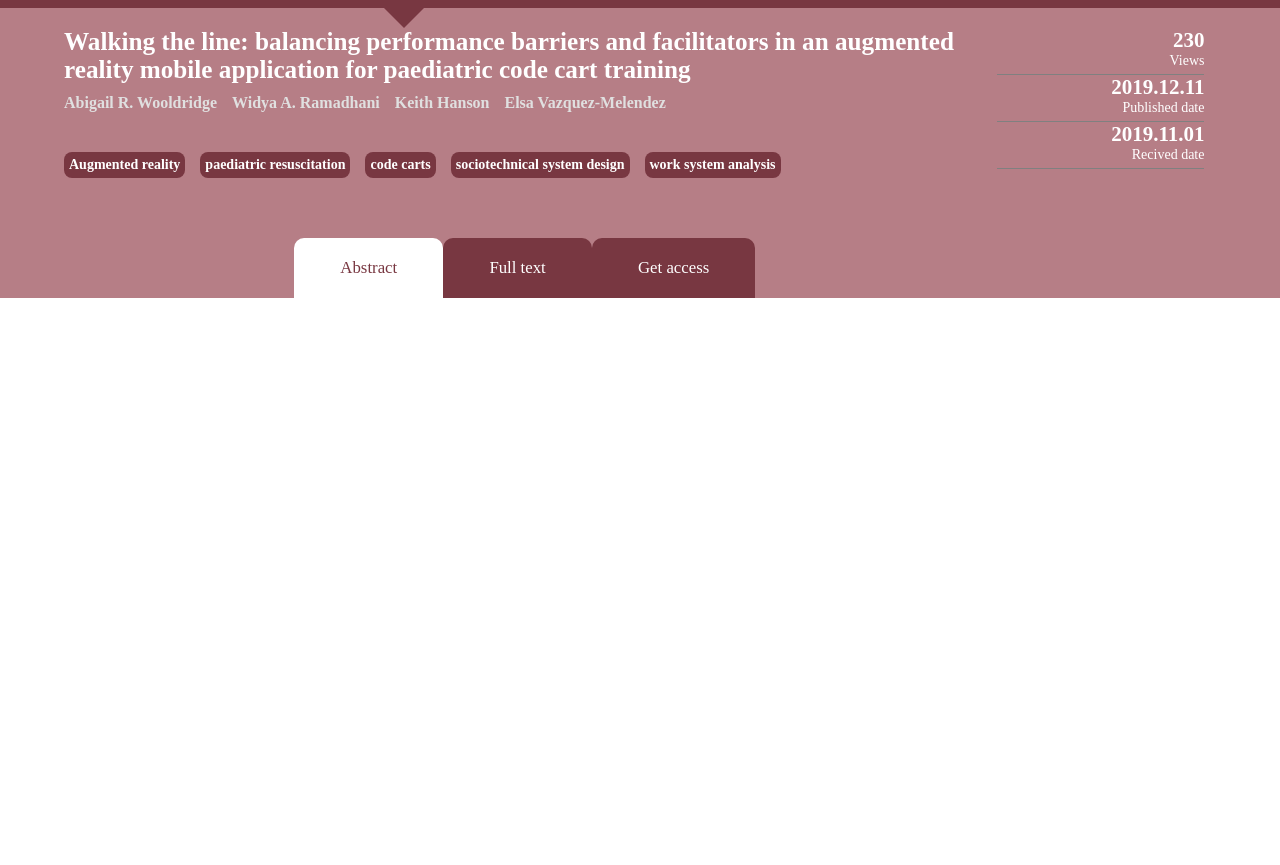
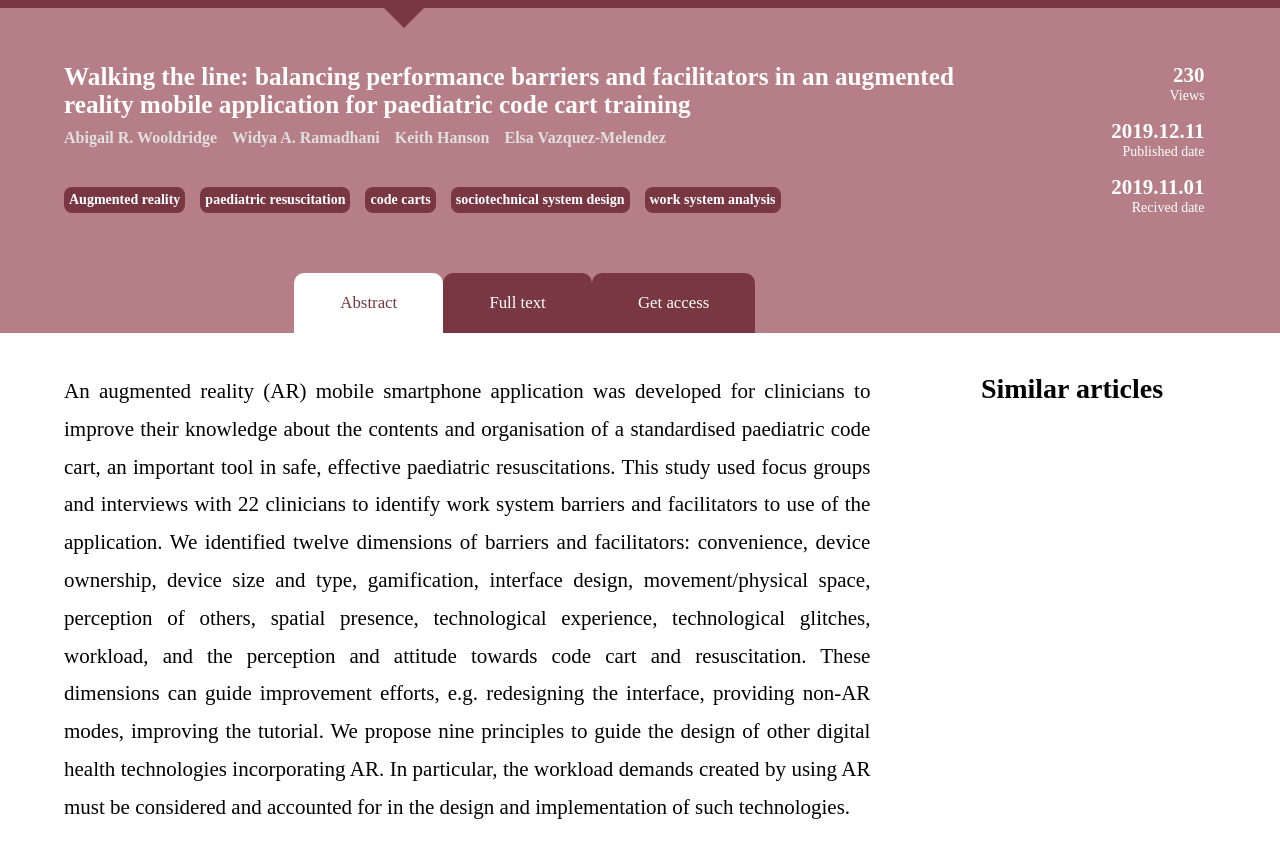
Before and after one commit to Radagea/journalist, a Vue app: page /article/1 in a window 1280 px wide. Shown: the part 212-1077 px from the top of the page. Built offline with nearby package versions, Linux system fonts and the light colour scheme; a web font is replaced by a local one.

Commit message:
MainArticlePage -> Abstract section created...almost finish

```diff
--- a/src/components/UI/cards/articles/ArticleTitle.vue
+++ b/src/components/UI/cards/articles/ArticleTitle.vue
@@ -59,7 +59,9 @@ export default {
         border-top: 20px solid #783741;
     }
     .wrapper {
-        margin: 0 auto;
+        margin-left: auto;
+        margin-right: auto;
+        margin-top: 35px;
         width: 90%;
         max-width: 1400px;
         color: white;
@@ -120,8 +122,7 @@ export default {
         width: 18%;
     }
     .articledatas p {
-        padding-bottom: 5px;
-        border-bottom: 1px solid grey;
+        padding-bottom: 15px;
     }
 
     @media(max-width: 500px) {
--- a/src/components/pages/MainArticlePage.vue
+++ b/src/components/pages/MainArticlePage.vue
@@ -1,7 +1,17 @@
 <template>
     <journal-in-article></journal-in-article>
     <article-title></article-title>
-    <main></main>
+    <main>
+        <div class="wrapper">
+            <div class="main">
+                <p>An augmented reality (AR) mobile smartphone application was developed for clinicians to improve their knowledge about the contents and organisation of a standardised paediatric code cart, an important tool in safe, effective paediatric resuscitations. This study used focus groups and interviews with 22 clinicians to identify work system barriers and facilitators to use of the application. We identified twelve dimensions of barriers and facilitators: convenience, device ownership, device size and type, gamification, interface design, movement/physical space, perception of others, spatial presence, technological experience, technological glitches, workload, and the perception and attitude towards code cart and resuscitation. These dimensions can guide improvement efforts, e.g. redesigning the interface, providing non-AR modes, improving the tutorial. We propose nine principles to guide the design of other digital health technologies incorporating AR. In particular, the workload demands created by using AR must be considered and accounted for in the design and implementation of such technologies.</p>
+                <p><span class="bold">Practitioner summary: </span>Augmented reality (AR) may prepare workers for situations that do not occur frequently. This study investigates barriers and facilitators to using an AR mobile smartphone application developed to improve clinician knowledge about code carts, leading to improvements to the application and principles to guide the design of other AR-based technologies.</p>
+            </div>
+            <div class="right">
+                <h1>Similar articles</h1>
+            </div>
+        </div>
+    </main>
 </template>
 
 <script>
@@ -21,4 +31,32 @@ export default {
         height: 50rem;
         background-color: white;
     }
+    .wrapper {
+        width: 90%;
+        max-width: 1400px;
+        margin-top: 2.5rem;
+        margin-right: auto;
+        margin-left: auto;
+    }
+    .main {
+        width: 70%;
+        float: left;
+        font-size: 1.5em;
+        font-family: "Open Sans",Sans-Serif;
+        line-height: 1.8em;
+        text-align: justify;
+    }
+    .bold {
+        font-weight: 800;
+    }
+    .main p {
+        margin-bottom: 30px;
+    }
+
+    .right {
+        width: 25%;
+        margin-left: 5%;
+        text-align: center;
+        float: left;
+    }
 </style>
```
